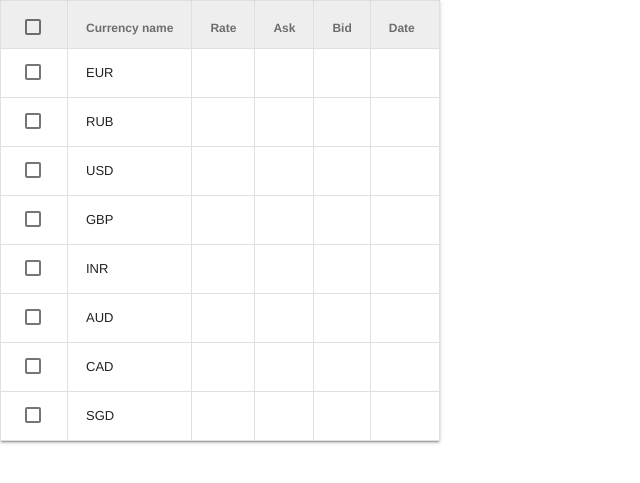
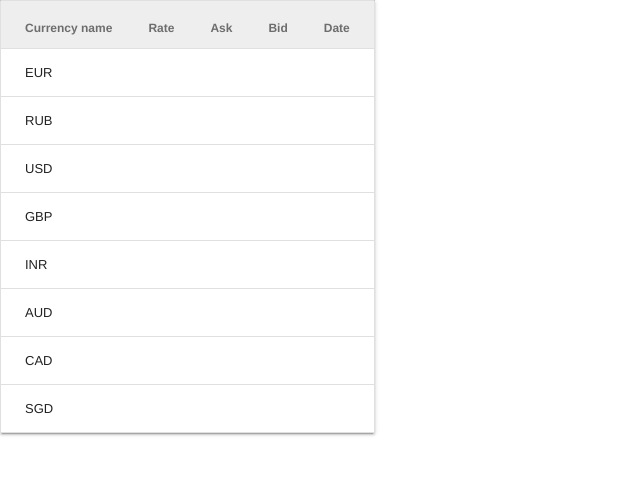
Before and after one commit to tenzinleshy/itsprintrnd, a PHP site: page / in a window 1280 px wide. Shown: the top 483 px of the page, without its empty margins (0-640 px from the left). Run offline with PHP 8.4, Linux system fonts and the light colour scheme; data that the repository does not hold is empty; some libraries are stand-ins or nearby versions.

Commit message:
currency rates updater. remove checks and borders

```diff
--- a/index.php
+++ b/index.php
@@ -43,7 +43,7 @@ foreach($currencyIdsArr as $currencyId => $rateArr){
 }
 // var_dump($currencyIdsArr);
 
-$tableStr = '<table border="1" cellpadding="2" class="mdl-data-table mdl-js-data-table mdl-data-table--selectable mdl-shadow--2dp">';
+$tableStr = '<table class="mdl-data-table mdl-js-data-table mdl-shadow--2dp">';
 $tableStr.=	'
 	<tr>
 		<th class="mdl-data-table__cell--non-numeric">Currency name
```
